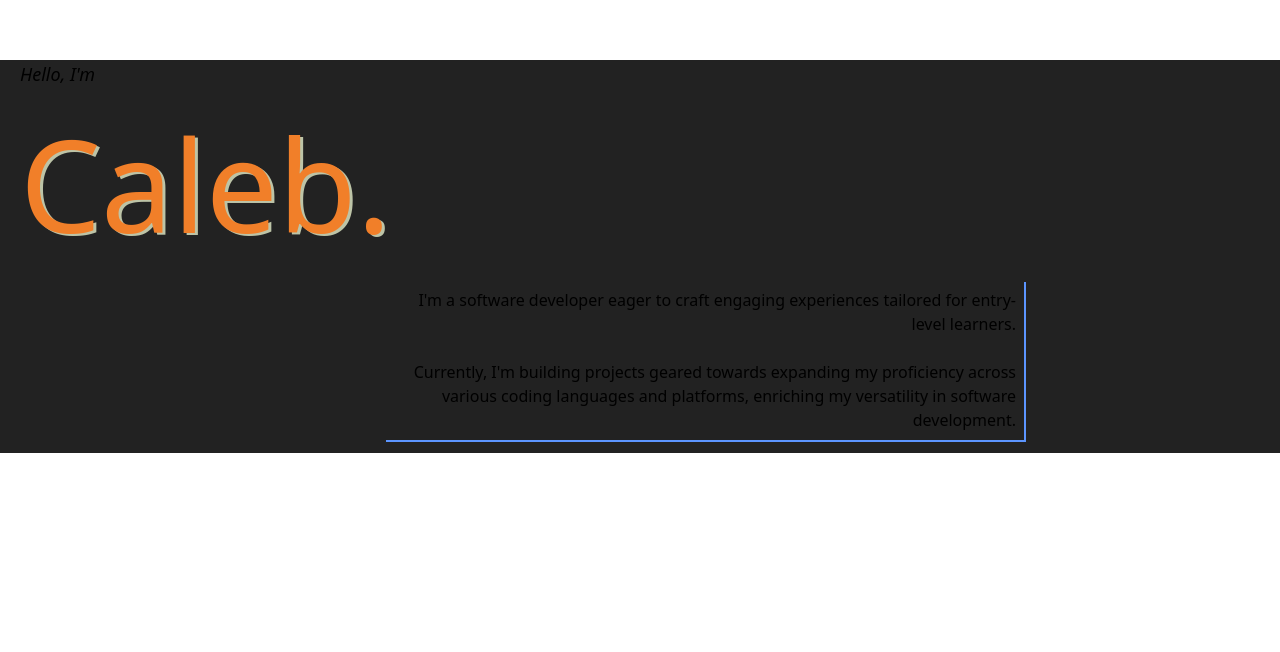
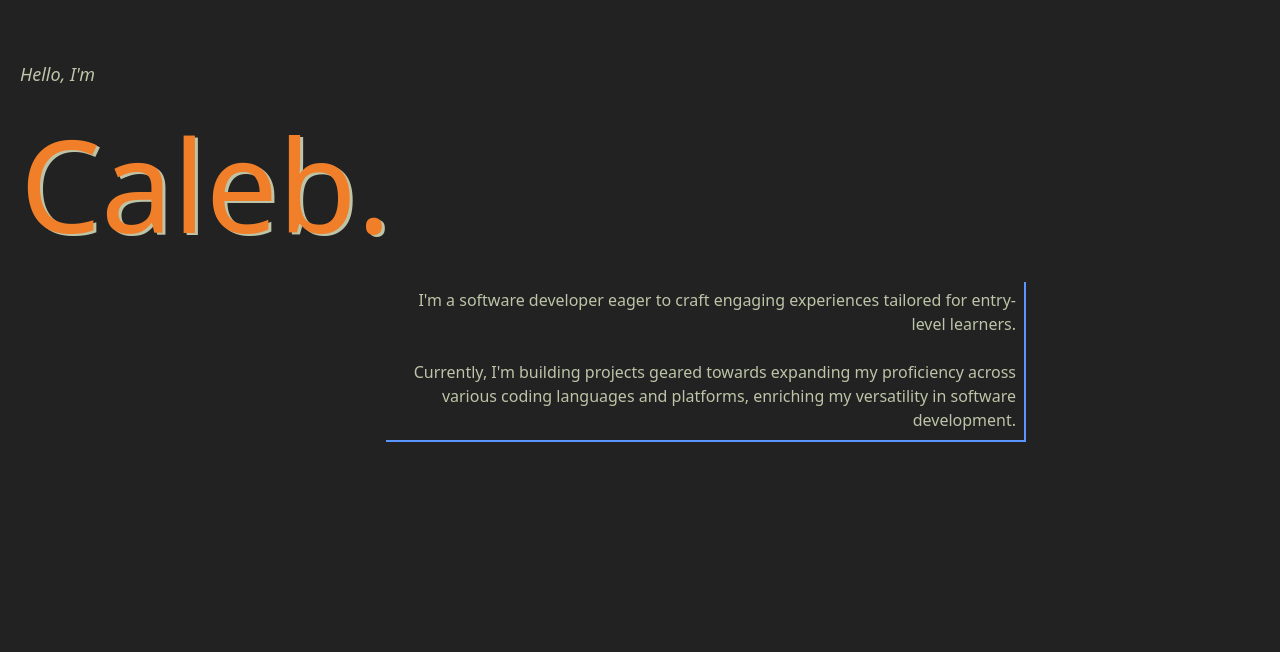
Before and after one commit to percouple/portfolio-site-vite, a Vue app: page / in a window 1280 px wide. Shown: the part 148-800 px from the top of the page. Built offline with nearby package versions, Linux system fonts and the light colour scheme.

Commit message:
wired projects container

```diff
--- /dev/null
+++ b/index.css
@@ -0,0 +1,18 @@
+html {
+  --primary-color: #222222; /* Adjusted RGB values */
+  --secondary-color: #bdc4a7; /* Adjusted RGB values */
+  --secondary-highlight-color: #317a23; /* Adjusted RGB values */
+  --tertiary-color: #f17f29; /* Adjusted RGB values */
+  --tertiary-highlight-color: #5c95ff;
+
+  margin: 0;
+  font-family: "Space Grotesk", "Playfair Display", "Cormorant Garamond",
+    sans-serif;
+  -webkit-font-smoothing: antialiased;
+  -moz-osx-font-smoothing: grayscale;
+  font-weight: 500;
+
+  background-color: var(--primary-color);
+  color: var(--secondary-color);
+  min-width: 320px;
+}
--- a/index.html
+++ b/index.html
@@ -5,6 +5,7 @@
     <link rel="icon" type="image/svg+xml" href="/vite.svg" />
     <meta name="viewport" content="width=device-width, initial-scale=1.0" />
     <title>Vite + Vue + TS</title>
+    <link rel="stylesheet" href="./index.css">
   </head>
   <body>
     <div id="app"></div>
--- a/src/App.vue
+++ b/src/App.vue
@@ -1,18 +1,21 @@
 <script setup lang="ts">
 import About from './components/About.vue';
-import Landing from './components/Landing.vue'
+import Landing from './components/Landing.vue';
+import ProjectsContainer from './components/ProjectsContainer.vue';
 </script>
 
-<template>
-  <div></div>
-  <!-- NavBar -->
-  <!-- BodyWithSide -->
+<template >
+  <div class="general-styles">
+    <!-- NavBar -->
+    <!-- BodyWithSide -->
     <!-- Social Links -->
     <Landing />
     <About />
     <!-- Projects -->
+    <ProjectsContainer />
     <!-- Connect -->
-  <!-- BodyWithSide -->
+    <!-- BodyWithSide -->
+  </div>
 </template>
 
 <style scoped>
--- a/src/assets/static-data.js
+++ b/src/assets/projectdata.ts
@@ -1,5 +1,5 @@
-import linkedInIcon from "./icons/linkedin.svg";
-import githubIcon from "./icons/github-small-blue.svg";
+// import linkedInIcon from "./icons/linkedin.svg";
+// import githubIcon from "./icons/github-small-blue.svg";
 
 export const projectsData = [
   {
@@ -57,14 +57,14 @@ export const iconLinks = [
   {
     id: 0,
     name: "github",
-    icon: githubIcon,
+    // icon: githubIcon,
     alt: "github link",
     url: "https://github.com/percouple",
   },
   {
     id: 1,
     name: "linkedIn",
-    icon: linkedInIcon,
+    // icon: linkedInIcon,
     alt: "linkedIn link",
     url: "https://www.linkedin.com/in/calebsevan/",
   },
--- a/src/components/SingleProject.vue
+++ b/src/components/SingleProject.vue
@@ -1 +1,13 @@
-<template>Single Project</template>
+<script>
+
+</script>
+
+<template>
+    <div>
+        Single Project
+    </div>
+</template>
+
+<style>
+
+</style>
```
Also changed, not shown: src/components/ProjectsContainer.vue (+4 -3 lines).
